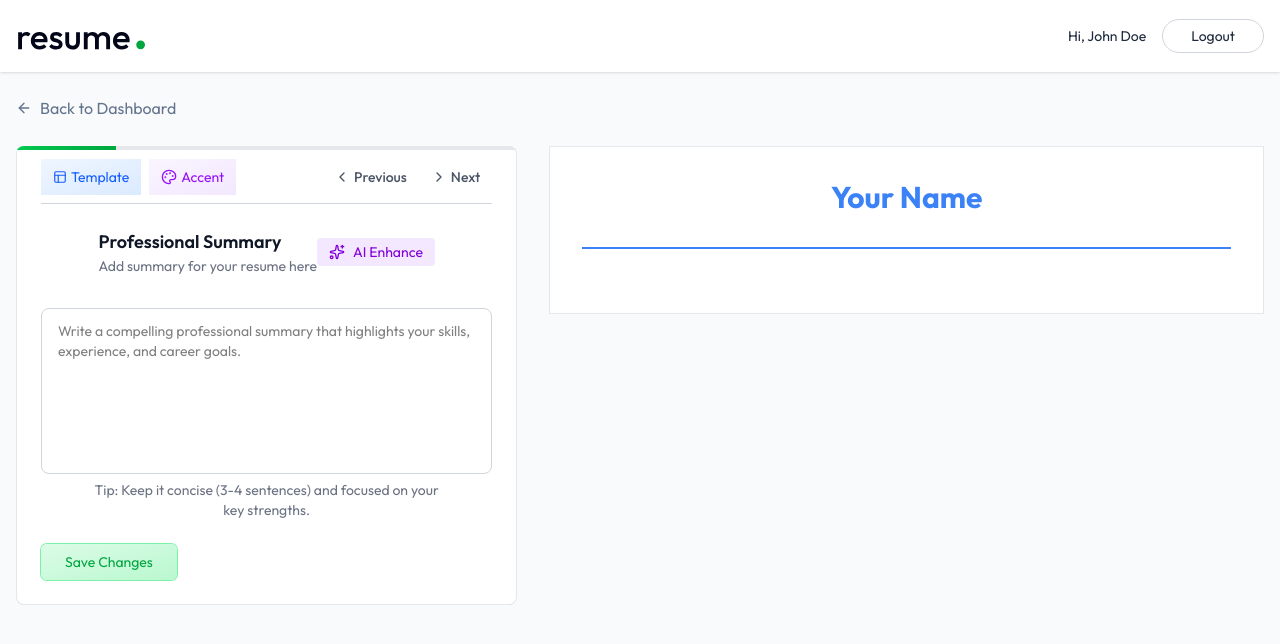
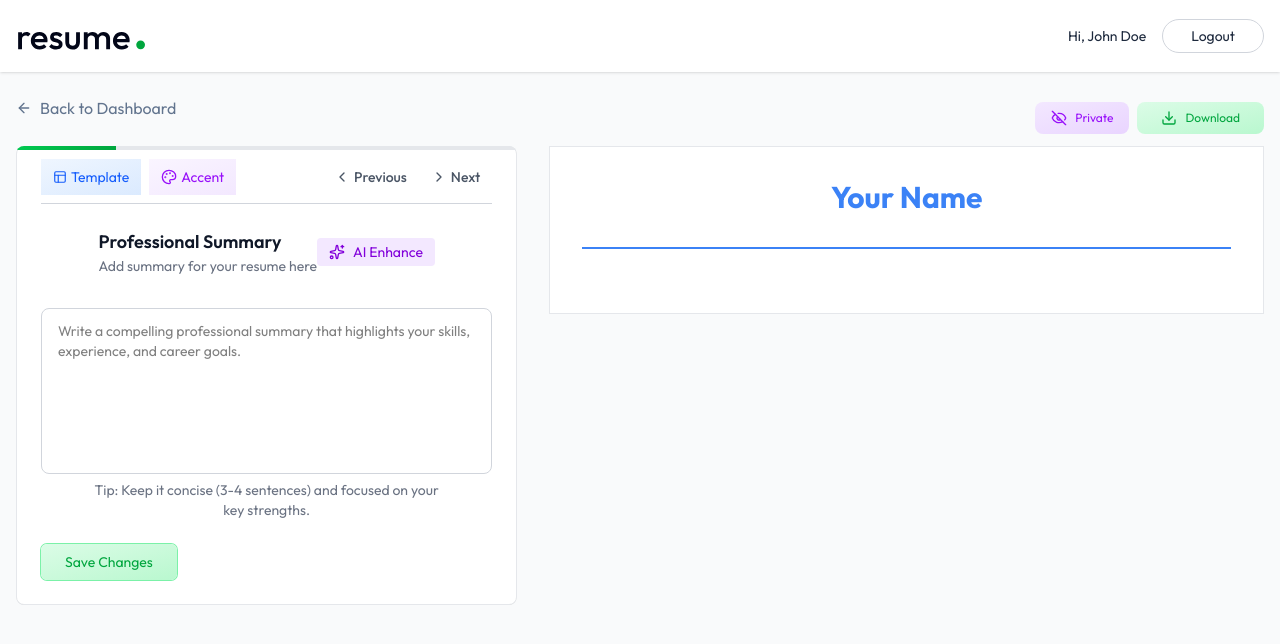
Before and after one commit to faisal-din/resume-builder-web-app, a React (Vite) app in the folder Frontend/: page /app/builder/1 in a window 1280 px wide. Shown: the top 644 px of the page. Built offline with nearby package versions, Linux system fonts and the light colour scheme.

Commit message:
added buttons share, download and public/private

```diff
--- a/Frontend/src/Pages/ResumeBuilderPage.jsx
+++ b/Frontend/src/Pages/ResumeBuilderPage.jsx
@@ -6,9 +6,13 @@
   Briefcase,
   ChevronLeft,
   ChevronRight,
+  DownloadIcon,
+  EyeIcon,
+  EyeOffIcon,
   FileText,
   FolderIcon,
   GraduationCap,
+  Share2Icon,
   Sparkles,
   User,
 } from 'lucide-react';
@@ -65,6 +69,28 @@
     loadExistingResume();
   }, []);
 
+  const changeResumeVisibility = async () => {
+    setResumeData({ ...resumeData, public: !resumeData.public });
+  };
+
+  const handleShare = () => {
+    const frontendUrl = window.location.href.split('/app/')[0];
+    const resumeUrl = frontendUrl + '/view/' + resumeId; // SHAREABLE LINK
+
+    if (navigator.share) {
+      navigator.share({
+        url: resumeUrl,
+        text: 'My Resume!',
+      });
+    } else {
+      alert('Share not supported on this browser.');
+    }
+  };
+
+  const downloadResume = () => {
+    window.print();
+  };
+
   return (
     <div>
       <div className='max-w-7xl mx-auto px-4 py-6'>
@@ -98,6 +124,7 @@
 
               {/* Section Navigation */}
               <div className='flex justify-between items-center mb-6 border-b border-gray-300 py-1'>
+                {/* Template and Accent(theme color) Selectors */}
                 <div className='flex items-center gap-2'>
                   <TemplateSelector
                     selectedTemplate={resumeData.template}
@@ -120,6 +147,7 @@
                   />
                 </div>
 
+                {/* Buttons ( Prev & Next) */}
                 <div className='flex items-center'>
                   {activeSectionIndex !== 0 && (
                     <button
@@ -238,7 +266,41 @@
 
           {/* Right Panel - Resume Preview */}
           <div className='lg:col-span-7 max-lg:mt-6'>
-            <div>{/* --- buttons --- */}</div>
+            {/* --- buttons (share, download, public/private) --- */}
+            <div className='relative w-full'>
+              <div className='absolute bottom-3 left-0 right-0 flex items-center justify-end gap-2'>
+                {resumeData.public && (
+                  <button
+                    onClick={handleShare}
+                    className='flex items-center p-2 px-4 gap-2 text-xs bg-gradient-to-br from-blue-100 to-blue-200 text-blue-600 rounded-lg ring-blue-300 hover:ring transition-colors'
+                  >
+                    <Share2Icon className='size-4' />
+                    Share
+                  </button>
+                )}
+                <button
+                  onClick={changeResumeVisibility}
+                  className='flex items-center p-2 px-4 gap-2 text-xs
+bg-gradient-to-br from-purple-100 to-purple-200 text-purple-600 ring-purple-300 rounded-lg hover:ring transition-colors'
+                >
+                  {resumeData.public ? (
+                    <EyeIcon className='size-4' />
+                  ) : (
+                    <EyeOffIcon className='size-4' />
+                  )}
+                  {resumeData.public ? 'Public' : 'Private'}
+                </button>
+
+                <button
+                  onClick={downloadResume}
+                  className='flex items-center py-2 px-6 gap-2 text-xs
+bg-gradient-to-br from-green-100 to-green-200 text-green-600 ring-green-300 rounded-lg hover:ring transition-colors'
+                >
+                  <DownloadIcon className='size-4' />
+                  Download
+                </button>
+              </div>
+            </div>
 
             {/* --- resume preview --- */}
 
```
